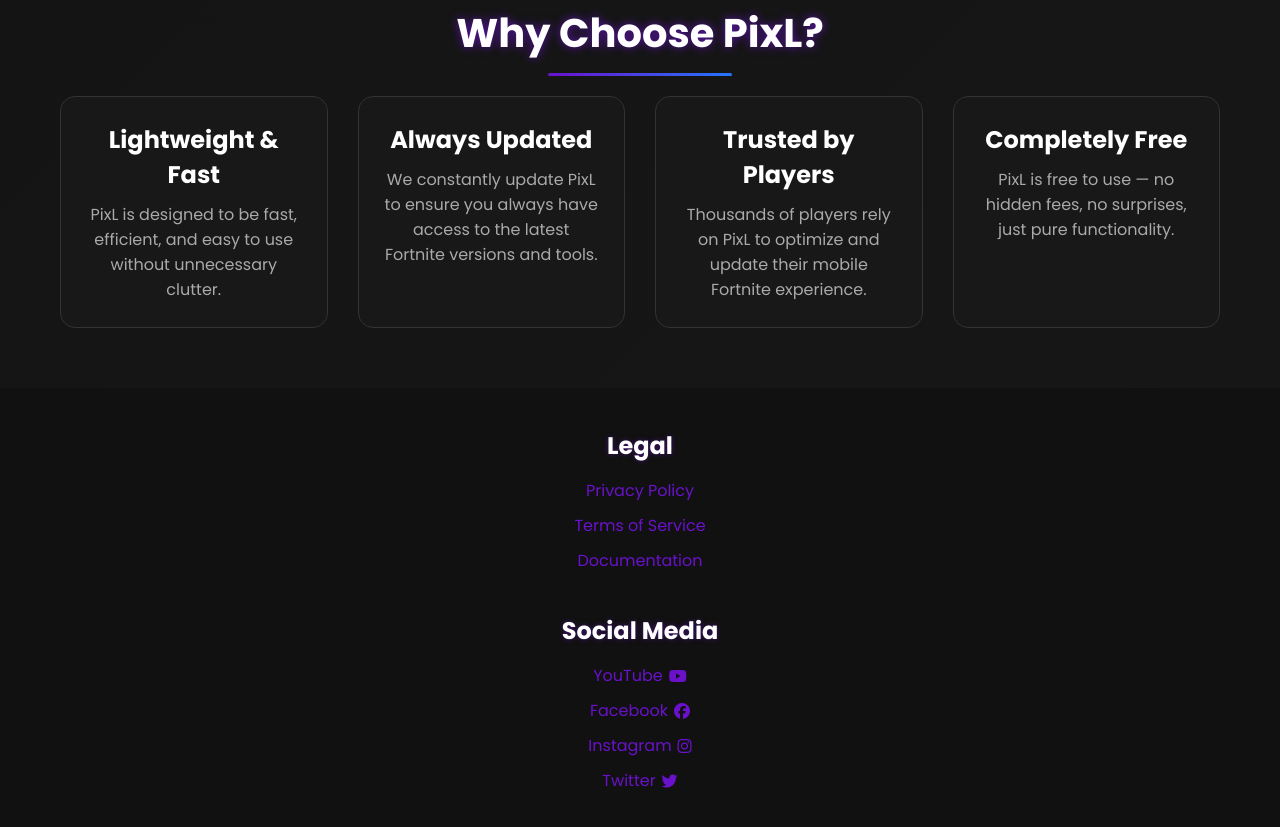
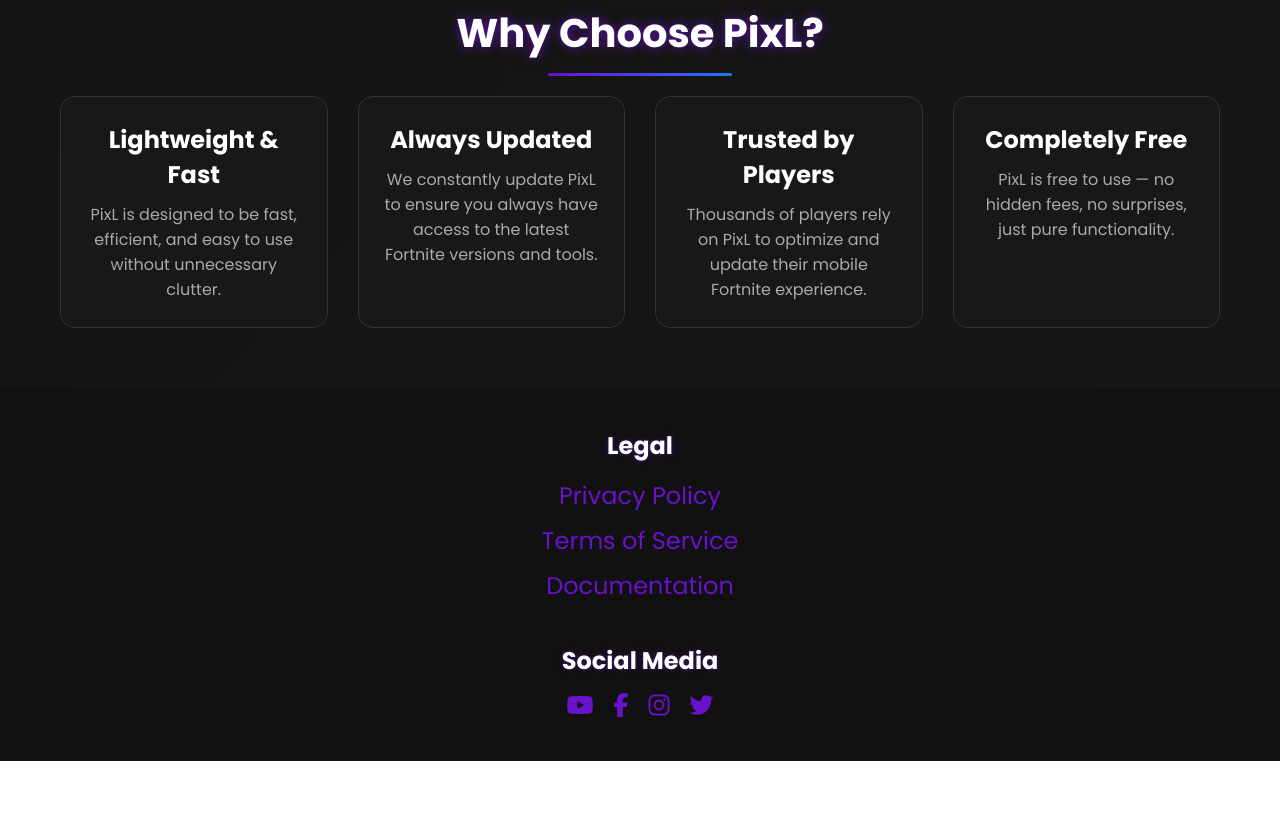
Before and after one commit to brotherzgg/PixL, a plain HTML site: page index.html in a window 1280 px wide. Shown: the part 746-1573 px from the top of the page. After the commit the page ends 1507 px from the top, so only its background shows below. Drawn offline with Linux system fonts and the light colour scheme.

Commit message:
Update index.html

```diff
--- a/index.html
+++ b/index.html
@@ -5,7 +5,7 @@
   <meta name="viewport" content="width=device-width, initial-scale=1">
   <title>PixL - Official App</title>
   <link href="https://fonts.googleapis.com/css2?family=Poppins:wght@400;700&display=swap" rel="stylesheet">
-  <script src="https://kit.fontawesome.com/a2c5b5a64e.js" crossorigin="anonymous"></script>
+  <link rel="stylesheet" href="https://cdnjs.cloudflare.com/ajax/libs/font-awesome/6.5.2/css/all.min.css" integrity="sha512-SnH5WK+bZxgPHs44uWIX+LLJAJ9/2PkPKZ5QiAj6Ta86w+fsb2TkcmfRyVX3pBnMFcV7oQPJkl9QevSCWr3W6A==" crossorigin="anonymous" referrerpolicy="no-referrer" />
   <style>
     * { margin: 0; padding: 0; box-sizing: border-box; }
     html { scroll-behavior: smooth; }
@@ -129,21 +129,25 @@
       list-style: none;
       padding: 0;
     }
-    .footer-links li, .footer-socials li {
+    .footer-links li {
       margin: 10px 0;
+    }
+    .footer-socials {
+      display: flex; /* Arrange icons horizontally */
+      gap: 20px; /* Space between icons */
+      justify-content: center;
     }
     footer a {
       color: #6a11cb;
       text-decoration: none;
-      font-size: 1rem;
-      transition: transform 0.3s, background 0.3s, color 0.3s;
+      font-size: 1.5rem; /* Increased font size for icons */
+      transition: transform 0.3s, color 0.3s;
       display: inline-flex;
       align-items: center;
-      gap: 6px;
     }
     footer a:hover {
       color: #2575fc;
-      transform: scale(1.05);
+      transform: scale(1.2); /* Slightly larger scale for icons on hover */
     }
     @media (min-width: 768px) {
       .cards-wrapper {
@@ -213,10 +217,10 @@
   <div>
     <h3 class="footer-section-title">Social Media</h3>
     <ul class="footer-socials">
-      <li><a href="https://youtube.com/c/brotherzgg" target="_blank">YouTube <i class="fab fa-youtube"></i></a></li>
-      <li><a href="https://facebook.com/brotherzgg" target="_blank">Facebook <i class="fab fa-facebook"></i></a></li>
-      <li><a href="https://instagram.com/brotherzgg" target="_blank">Instagram <i class="fab fa-instagram"></i></a></li>
-      <li><a href="https://twitter.com/brotherzgg" target="_blank">Twitter <i class="fab fa-twitter"></i></a></li>
+      <li><a href="https://youtube.com/c/brotherzgg" target="_blank"><i class="fab fa-youtube"></i></a></li>
+      <li><a href="https://facebook.com/brotherzgg" target="_blank"><i class="fab fa-facebook-f"></i></a></li>
+      <li><a href="https://instagram.com/brotherzgg" target="_blank"><i class="fab fa-instagram"></i></a></li>
+      <li><a href="https://twitter.com/brotherzgg" target="_blank"><i class="fab fa-twitter"></i></a></li>
     </ul>
   </div>
 </footer>
```
